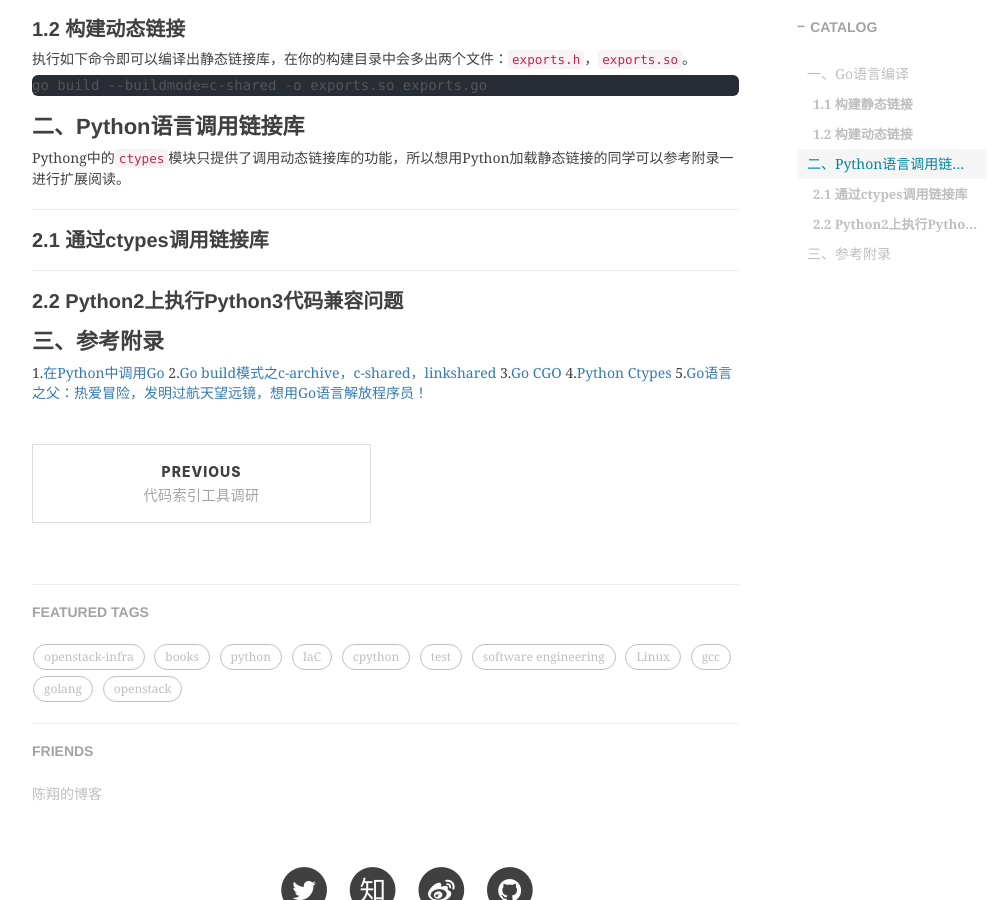
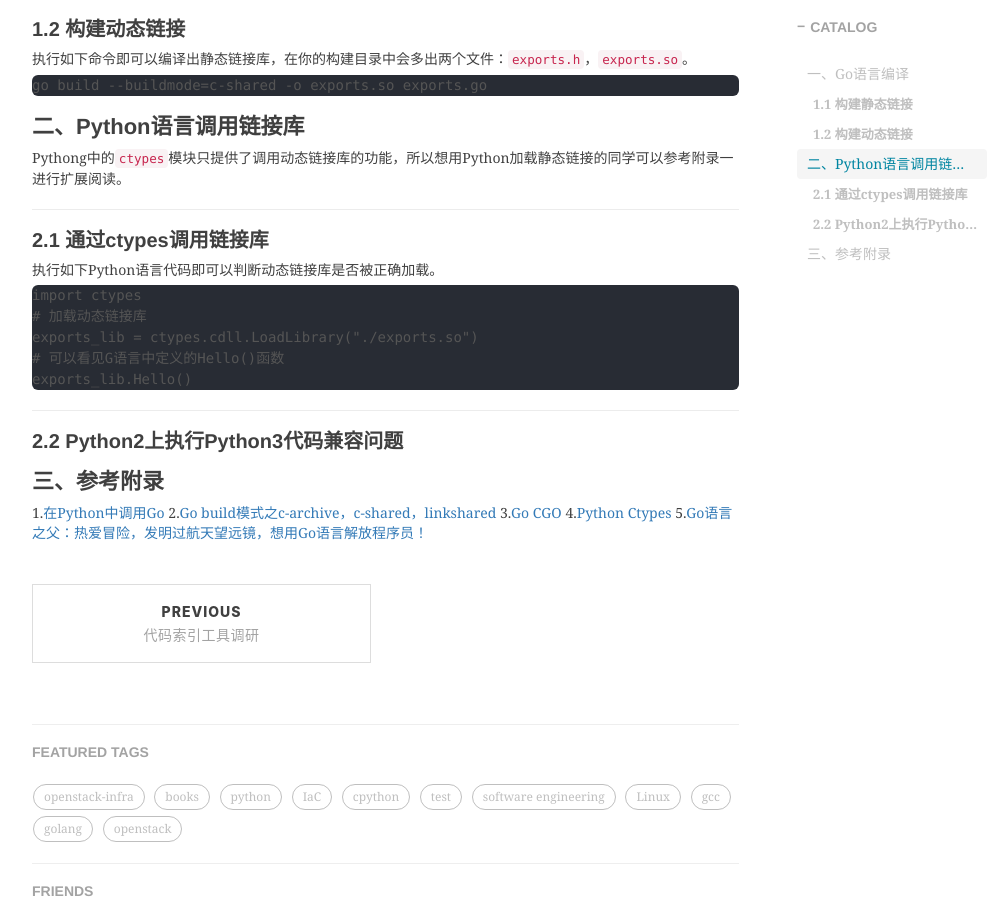
Before and after one commit to shihai1991/shihai1991.github.io, a Jekyll site: the page built from _posts/2023-02-10-python调用c.md, in a window 1280 px wide and 900 px high, scrolled down 1714 px. Shown: the whole window, without its empty margins (233-1240 px from the left). Built offline with Jekyll 4.4.1, drawn with Linux system fonts in a browser that asks for light colours; nearby versions of some CDN libraries; comment, search, counter and statistics services are not loaded.

Commit message:
Update 2023-02-10-python调用c.md

````diff
--- a/_posts/2023-02-10-python调用c.md
+++ b/_posts/2023-02-10-python调用c.md
@@ -74,7 +74,14 @@ go build --buildmode=c-shared -o exports.so exports.go
 Pythong中的`ctypes`模块只提供了调用动态链接库的功能，所以想用Python加载静态链接的同学可以参考附录一进行扩展阅读。
 
 ## 2.1 通过ctypes调用链接库
-
+执行如下Python语言代码即可以判断动态链接库是否被正确加载。
+```
+import ctypes
+# 加载动态链接库
+exports_lib = ctypes.cdll.LoadLibrary("./exports.so")
+# 可以看见G语言中定义的Hello()函数
+exports_lib.Hello()
+```
 ## 2.2 Python2上执行Python3代码兼容问题
 
 # 三、参考附录
````
